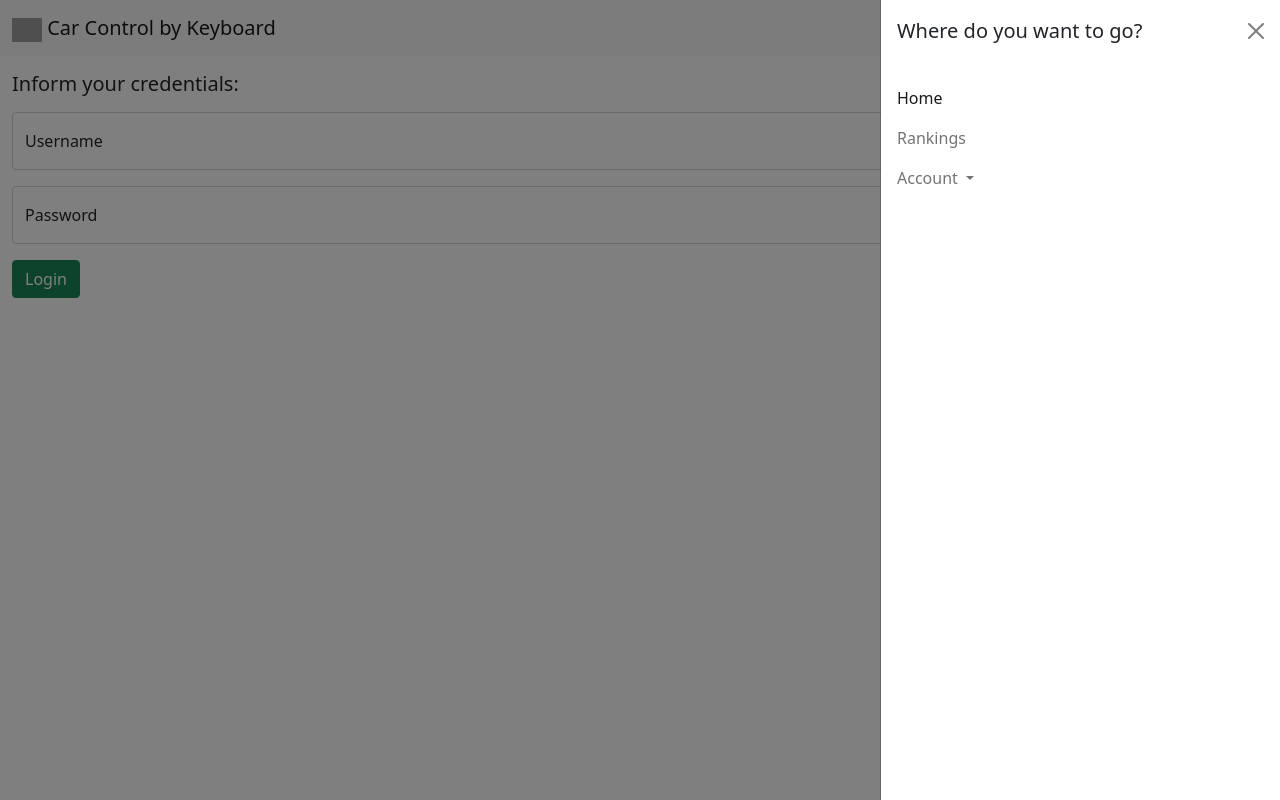
After one commit to HumbertoBPF/car-controlling-web, a Django app: page /account/login-form in a window 1280 px wide, after a click that opens the changed part. The commit adds this page. Run offline with Django 4.2, Linux system fonts and the light colour scheme; grey boxes are pictures that could not be loaded.

Commit message:
:sparkles:[feature] implementing user signin, login and logout:sparkles:

```diff
--- a/application/settings.py
+++ b/application/settings.py
@@ -11,6 +11,7 @@ https://docs.djangoproject.com/en/4.0/ref/settings/
 """
 
 from pathlib import Path
+from django.contrib.messages import constants as messages
 import os
 
 # Build paths inside the project like this: BASE_DIR / 'subdir'.
@@ -126,3 +127,8 @@ STATICFILES_DIRS = [
 # https://docs.djangoproject.com/en/4.0/ref/settings/#default-auto-field
 
 DEFAULT_AUTO_FIELD = 'django.db.models.BigAutoField'
+
+MESSAGE_TAGS = {
+    messages.ERROR: 'danger',
+    messages.SUCCESS: 'success'
+}
--- a/application/templates/base.html
+++ b/application/templates/base.html
@@ -13,17 +13,23 @@
 </head>
 
 <body>
-    <header>
-        <nav class="navbar navbar-expand-lg navbar-light bg-light">
+    <header class="mb-3">
+        <nav class="navbar navbar-light bg-light">
             <div class="container-fluid">
                 <a class="navbar-brand" href="{% url 'dashboard' %}">
                     <img src="{% static 'logo.png' %}" alt="" width="30" height="24">
+                    Car Control by Keyboard
                 </a>
-                <button class="navbar-toggler" type="button" data-bs-toggle="collapse" data-bs-target="#navbarNavDropdown" aria-controls="navbarNavDropdown" aria-expanded="false" aria-label="Toggle navigation">
+              <button class="navbar-toggler" type="button" data-bs-toggle="offcanvas" data-bs-target="#offcanvasNavbar" aria-controls="offcanvasNavbar">
                 <span class="navbar-toggler-icon"></span>
               </button>
-                <div class="collapse navbar-collapse" id="navbarNavDropdown">
-                    <ul class="navbar-nav">
+              <div class="offcanvas offcanvas-end" tabindex="-1" id="offcanvasNavbar" aria-labelledby="offcanvasNavbarLabel">
+                <div class="offcanvas-header">
+                  <h5 class="offcanvas-title" id="offcanvasNavbarLabel">Where do you want to go?</h5>
+                  <button type="button" class="btn-close text-reset" data-bs-dismiss="offcanvas" aria-label="Close"></button>
+                </div>
+                <div class="offcanvas-body">
+                  <ul class="navbar-nav justify-content-end flex-grow-1 pe-3">
                     <li class="nav-item">
                         <a class="nav-link active" aria-current="page" href="{% url 'dashboard' %}">Home</a>
                     </li>
@@ -35,11 +41,17 @@
                             Account
                         </a>
                         <ul class="dropdown-menu" aria-labelledby="navbarDropdownMenuLink">
-                                <li><a class="dropdown-item" href="#">Signin</a></li>
-                                <li><a class="dropdown-item" href="#">Login</a></li>
+                            {% if user.is_authenticated %}
+                              <li><a class="dropdown-item" href="#">Profile</a></li>
+                              <li><a class="dropdown-item" href="{% url 'logout' %}">Logout</a></li>
+                            {% else %}
+                              <li><a class="dropdown-item" href="{% url 'signup-form' %}">Signup</a></li>
+                              <li><a class="dropdown-item" href="{% url 'login-form' %}">Login</a></li>
+                            {% endif %}
                         </ul>
                     </li>
                   </ul>
+                </div>
               </div>
             </div>
           </nav>
--- a/application/templates/index.html
+++ b/application/templates/index.html
@@ -3,6 +3,9 @@
 {% block content %}
 
 <section class="container-fluid">
+    {% if user.is_authenticated %}
+        <h5 class="mb-3">Welcome back, {{ user.username }}</h5>
+    {% endif %}
     <div id="carouselExampleCaptions" class="carousel slide" data-bs-ride="carousel">
         <div class="carousel-indicators">
             <button type="button" data-bs-target="#carouselExampleCaptions" data-bs-slide-to="0" class="active" aria-current="true" aria-label="Slide 1"></button>
--- /dev/null
+++ b/application/templates/login_form.html
@@ -0,0 +1,28 @@
+{% extends 'base.html' %}
+{% load static %}
+{% block content %}
+
+<section class="container-fluid">
+    <h5>Inform your credentials:</h5>
+    {% if messages %}
+        {% for message in messages %}
+            <div class="alert alert-{{message.tags}} mt-3" role="alert">
+                {{message}}
+            </div>
+        {% endfor %}
+    {% endif %}
+    <form class="mt-3" method="POST" action="{% url 'login' %}">
+        {% csrf_token %}
+        <div class="form-floating mb-3">
+            <input type="text" class="form-control" id="floatingInputUsername" name="username" placeholder="Username">
+            <label for="floatingInputUsername">Username</label>
+        </div>
+        <div class="form-floating mb-3">
+            <input type="password" class="form-control" id="floatingPassword" name="password" placeholder="Password">
+            <label for="floatingPassword">Password</label>
+        </div>
+        <button type="submit" class="btn btn-success">Login</button>
+    </form>
+</section>
+
+{% endblock %}
--- a/carcontrollerserver/urls.py
+++ b/carcontrollerserver/urls.py
@@ -2,5 +2,10 @@ from . import views
 from django.urls import path, include
 
 urlpatterns = [
-    path('dashboard', views.dashboard, name='dashboard')
+    path('dashboard', views.dashboard, name='dashboard'),
+    path('account/signup-form', views.signup_form, name='signup-form'),
+    path('account/login-form', views.login_form, name='login-form'),
+    path('account/signup', views.signup, name='signup'),
+    path('account/login', views.login, name='login'),
+    path('account/logout', views.logout, name='logout')
 ]
--- a/carcontrollerserver/views.py
+++ b/carcontrollerserver/views.py
@@ -1,5 +1,63 @@
-from django.shortcuts import render
+from django.shortcuts import redirect, render
+from django.contrib import messages
+from application.utils import contains_parameters
+from django.contrib.auth.models import User
+from django.contrib import auth
 
 # Create your views here.
 def dashboard(request):
     return render(request, 'index.html')
+
+def signup_form(request):
+    return render(request, 'signup_form.html')
+
+def login_form(request):
+    return render(request, 'login_form.html')
+
+def signup(request):
+    if request.method == "POST":
+        pass
+
+def login(request):
+    if request.method == "POST":
+        if contains_parameters(request.POST, "username", "password"):
+            username = request.POST.get('username')
+            password = request.POST.get('password')
+            if User.objects.filter(username=username).exists():
+                user = auth.authenticate(request, username=username, password=password)
+                if user is not None:
+                    auth.login(request, user)
+                    return redirect('dashboard')
+    messages.error(request, "Wrong credentials")
+    return redirect('login-form')
+
+def signup(request):
+    if request.method == "POST":
+        if contains_parameters(request.POST, "username", "password"):
+            email = request.POST.get('email')
+            username = request.POST.get('username')
+            password = request.POST.get('password')
+            password_confirmation = request.POST.get('password')
+            if (" " in email) or (" " in username) or (" " in password):
+                messages.error(request, "Fields cannot contain spaces")
+            elif (len(email) == 0) or (len(username) == 0):
+                messages.error(request, "All fields are required")
+            elif User.objects.filter(username=username).exists():
+                messages.error(request, "This username is not available")
+            elif User.objects.filter(email=email).exists():
+                messages.error(request, "This email is not available")
+            elif len(password) < 6 or len(password) > 30:
+                messages.error(request, "Password length out of range(passwords must be 6 and 30 characters long)")
+            elif password != password_confirmation:
+                messages.error(request, "The passwords do not match")
+            else:
+                user = User.objects.create_user(username=username, email=email, password=password)
+                user.save()
+                messages.success(request, "Account successfully created")
+            return redirect('signup-form')
+    return redirect('dashboard')
+
+def logout(request):
+    if request.user.is_authenticated:
+        auth.logout(request)
+    return redirect('dashboard')
```
Also changed, not shown: application/templates/signup_form.html (added, +36 -0 lines), application/utils.py (added, +16 -0 lines), db.sqlite3. Lines whose indentation alone changed are shown as unchanged.
